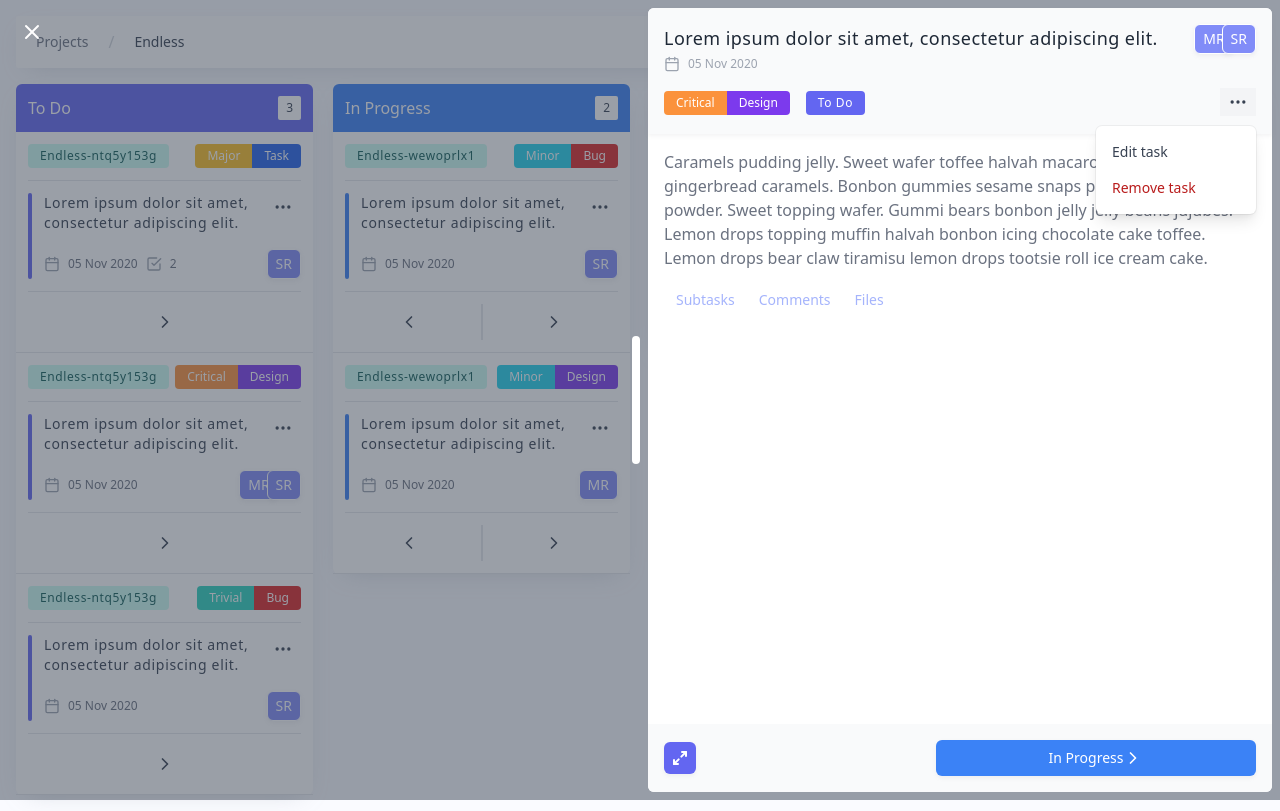
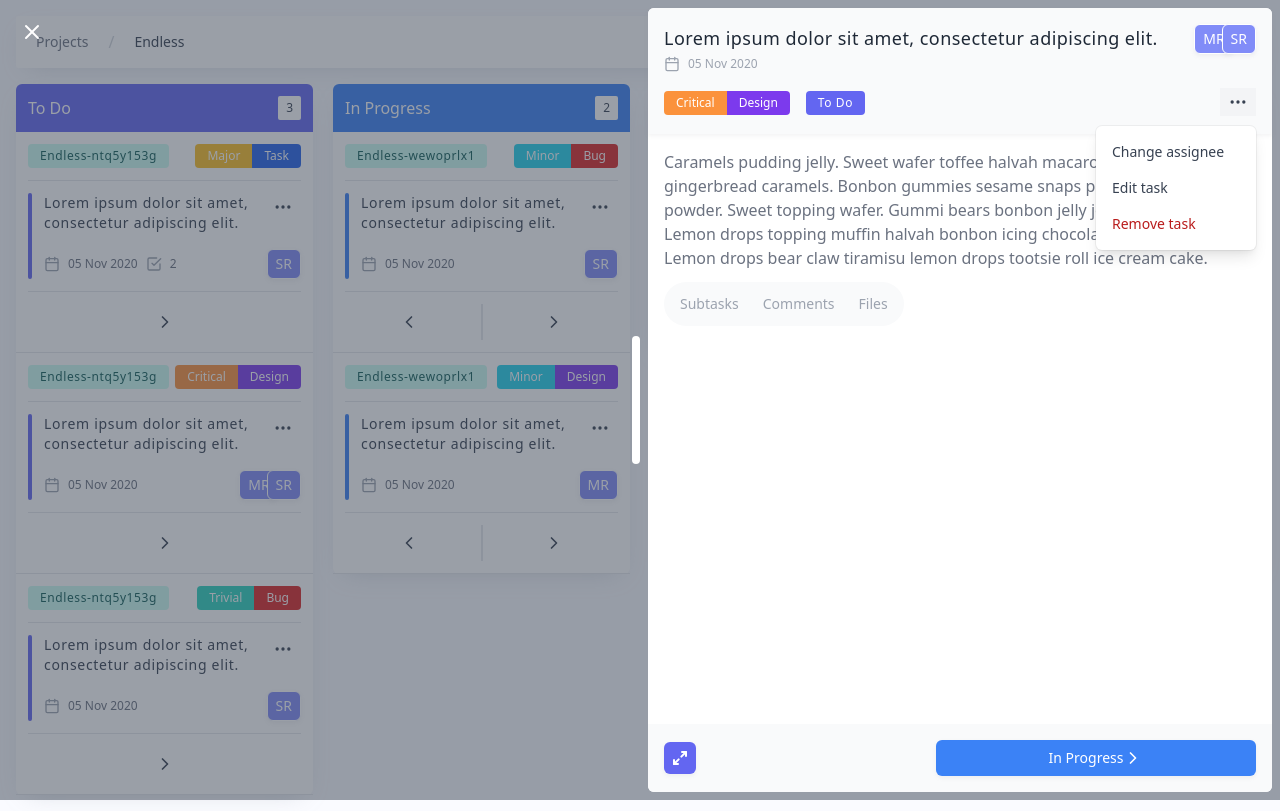
Before and after one commit to stephanrusu/learn-vue-ts, a Vue app: page /kanban/view/8e8v16b0a in a window 1280 px wide. Both pictures are taken after a click on the button 1238 px from the left and 102 px from the top of the page. Built offline with nearby package versions, Linux system fonts and the light colour scheme.

Commit message:
MInor update to task tabs (again)

```diff
--- a/src/components/kanban/KanbanCard.vue
+++ b/src/components/kanban/KanbanCard.vue
@@ -19,8 +19,8 @@
       <div :class="['w-1 rounded mr-3', boardColor.active]"></div>
       <div class="flex-1">
         <div class="flex flex-row">
-          <router-link :to="{ name: 'task-view', params: { taskId } }">
-            <div class="font-medium text-sm tracking-wider text-gray-700 mb-4 flex-1">
+          <router-link :to="{ name: 'task-view', params: { taskId } }" class="mb-4">
+            <div class="font-medium text-sm tracking-wider text-gray-700 flex-1">
               {{ taskCard.title }}
             </div>
           </router-link>
@@ -58,6 +58,13 @@
               class="origin-top-right absolute right-0 mt-2 w-40 rounded-md shadow-lg bg-white ring-1 ring-black ring-opacity-5"
             >
               <div class="p-2" role="menu" aria-orientation="vertical" aria-labelledby="options-menu">
+                <button
+                  class="rounded block w-full p-2 text-sm text-gray-700 hover:bg-gray-100 hover:text-gray-800 text-left"
+                  role="menuitem"
+                  @click="taskOptionsToggle = !taskOptionsToggle"
+                >
+                  Change assignee
+                </button>
                 <button
                   class="rounded block w-full p-2 text-sm text-gray-700 hover:bg-gray-100 hover:text-gray-800 text-left"
                   role="menuitem"
--- a/src/components/kanban/task/KanbanTaskDisplay.vue
+++ b/src/components/kanban/task/KanbanTaskDisplay.vue
@@ -90,6 +90,13 @@
               class="origin-top-right absolute right-0 mt-2 w-40 rounded-md shadow-lg bg-white ring-1 ring-black ring-opacity-5"
             >
               <div class="p-2" role="menu" aria-orientation="vertical" aria-labelledby="options-menu">
+                <button
+                  class="rounded block w-full p-2 text-sm text-gray-700 hover:bg-gray-100 hover:text-gray-800 text-left"
+                  role="menuitem"
+                  @click="taskOptionsToggle = !taskOptionsToggle"
+                >
+                  Change assignee
+                </button>
                 <button
                   class="rounded block w-full p-2 text-sm text-gray-700 hover:bg-gray-100 hover:text-gray-800 text-left"
                   role="menuitem"
--- a/src/components/kanban/task/KanbanTaskForm.vue
+++ b/src/components/kanban/task/KanbanTaskForm.vue
@@ -38,7 +38,7 @@
                   'rounded px-3 py-1 text-sm font-medium text-white shadow-small',
                   selectedType === typeValue.key
                     ? typeValue.background.color
-                    : 'bg-gray-100 text-gray-400 bg-opacity-75',
+                    : 'bg-gray-100 text-gray-400 bg-opacity-75 hover:bg-gray-200 hover:bg-opacity-75 hover:text-gray-500',
                 ]"
                 type="button"
                 @click="selectedType = typeValue.key"
@@ -58,7 +58,7 @@
                   'rounded px-3 py-1 text-sm font-medium text-white shadow-small',
                   selectedPriority === priorityValue.key
                     ? priorityValue.background.color
-                    : 'bg-gray-100 text-gray-400 bg-opacity-75',
+                    : 'bg-gray-100 text-gray-400 bg-opacity-75 hover:bg-gray-200 hover:bg-opacity-75 hover:text-gray-500',
                 ]"
                 type="button"
                 @click="selectedPriority = priorityValue.key"
--- a/src/components/kanban/task/KanbanTaskTabs.vue
+++ b/src/components/kanban/task/KanbanTaskTabs.vue
@@ -1,18 +1,22 @@
 <template>
   <div>
-    <div class="flex mt-3 mb-4">
+    <div class="mt-3 mb-4 flex">
+      <div class="flex bg-gray-50 p-1 flex-row rounded-full">
         <template v-for="tab in tabs">
           <div
             :key="tab.key"
             :class="[
-            'z-10 cursor-pointer text-center py-2 px-3 font-medium text-sm rounded',
-            activeTab === tab.key ? 'text-white bg-indigo-500 shadow-small' : 'text-indigo-300 hover:text-indigo-600',
+              'z-10 cursor-pointer text-center py-2 px-3 font-medium text-sm rounded-full',
+              activeTab === tab.key
+                ? 'text-gray-500 hover:text-gray-600 bg-white shadow-small'
+                : 'text-gray-400 hover:text-gray-500',
             ]"
             @click="activeTab = tab.key"
           >
             {{ tab.text }}
           </div>
         </template>
+      </div>
     </div>
     <div class="">
       <kanban-sub-tasks-list v-if="activeTab === 'subtasks'" :task-id="taskId" :board-id="boardId" />
```
Lines whose indentation alone changed are shown as unchanged.
